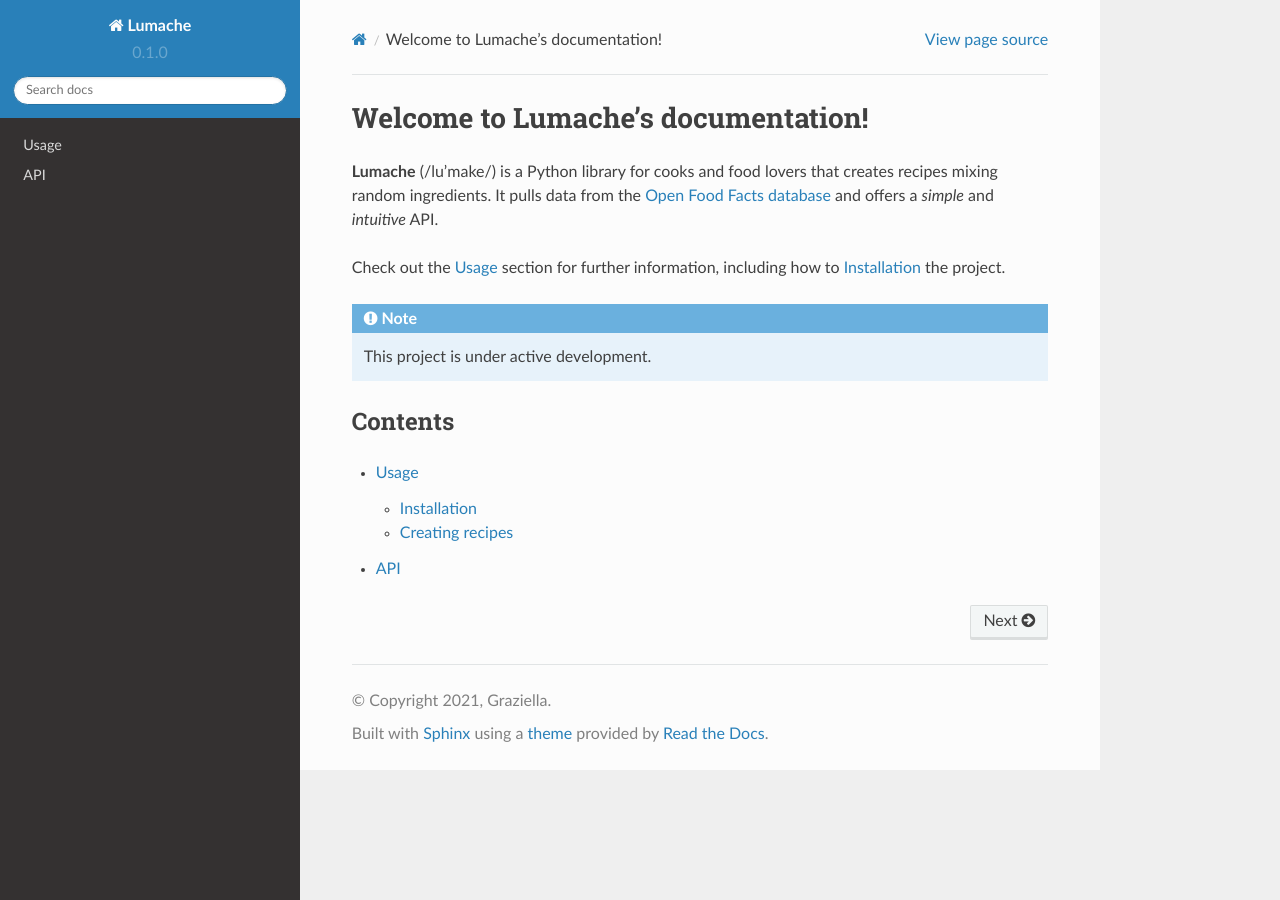
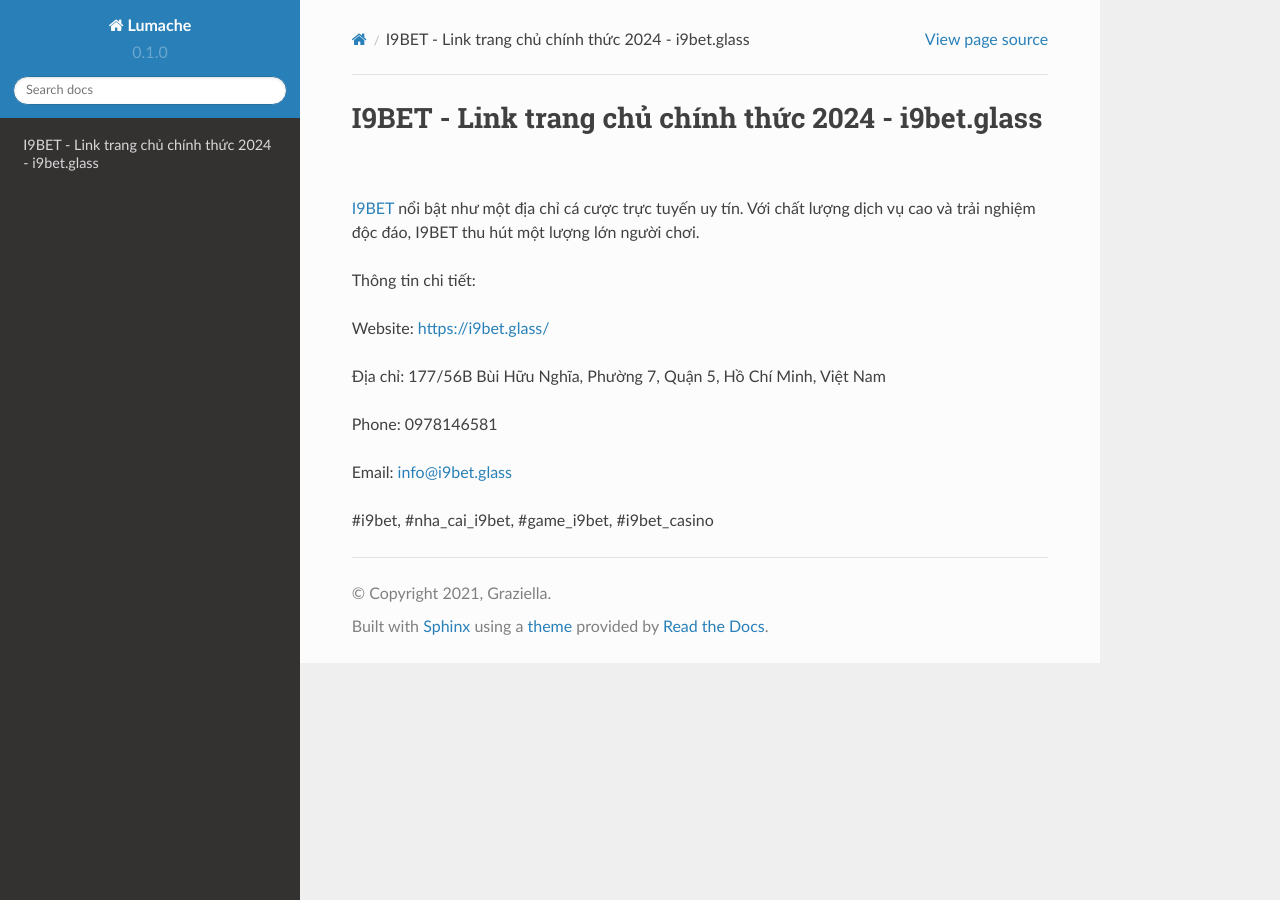
Before and after one commit to iaduphattai904809/i9betglass, a Sphinx documentation site: the page built from docs/source/index.rst, in a window 1280 px wide. Built offline with Sphinx 7.4.7 and the Read the Docs theme 2.0.0, drawn with Linux system fonts in a browser that asks for light colours.

Commit message:
Update index.rst

```diff
--- a/docs/source/index.rst
+++ b/docs/source/index.rst
@@ -1,22 +1,16 @@
-Welcome to Lumache's documentation!
+I9BET - Link trang chủ chính thức 2024 - i9bet.glass
 ===================================
 
-**Lumache** (/lu'make/) is a Python library for cooks and food lovers
-that creates recipes mixing random ingredients.
-It pulls data from the `Open Food Facts database <https://world.openfoodfacts.org/>`_
-and offers a *simple* and *intuitive* API.
+`I9BET <https://i9bet.glass/>`_ nổi bật như một địa chỉ cá cược trực tuyến uy tín. Với chất lượng dịch vụ cao và trải nghiệm độc đáo, I9BET thu hút một lượng lớn người chơi.
 
-Check out the :doc:`usage` section for further information, including
-how to :ref:`installation` the project.
+Thông tin chi tiết:
 
-.. note::
+Website: https://i9bet.glass/
 
-   This project is under active development.
+Địa chỉ: 177/56B Bùi Hữu Nghĩa, Phường 7, Quận 5, Hồ Chí Minh, Việt Nam
 
-Contents
---------
+Phone: 0978146581
 
-.. toctree::
+Email: info@i9bet.glass
 
-   usage
-   api
+#i9bet, #nha_cai_i9bet, #game_i9bet, #i9bet_casino
```
